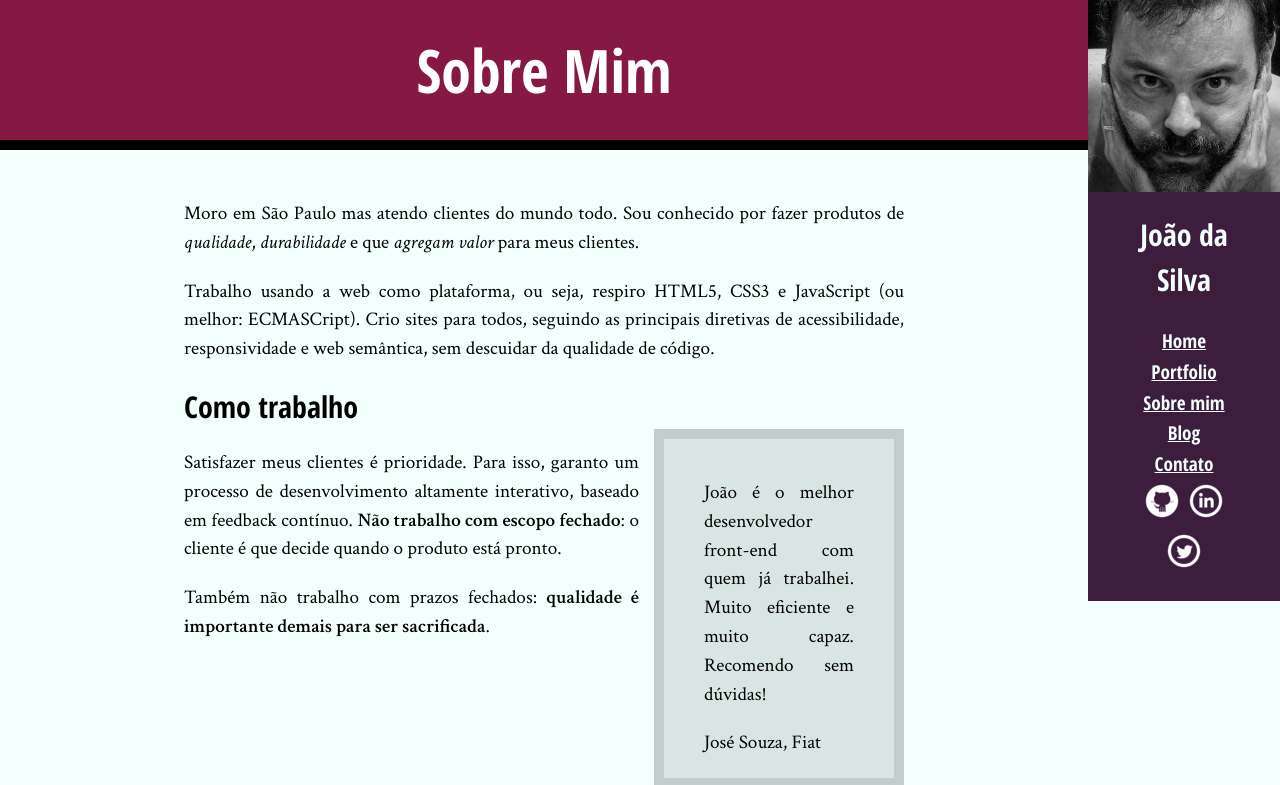
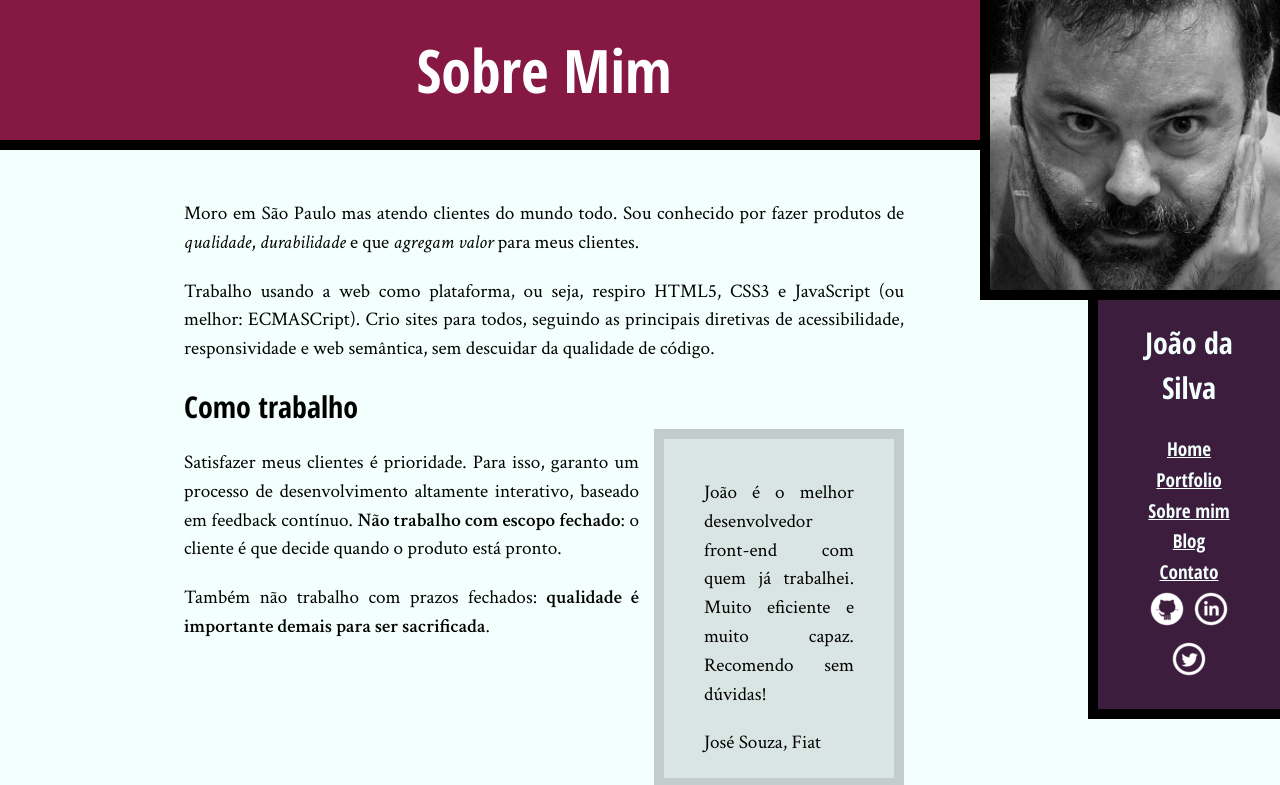
Before and after one commit to rapha1908/MeusCodigos, a plain HTML site: page CursoHTML-aula5/bio.html in a window 1280 px wide. Shown: the top 785 px of the page. Drawn offline with Linux system fonts and the light colour scheme.

Commit message:
Colocando foto maior que o menu

```diff
--- a/CursoHTML-aula5/site.css
+++ b/CursoHTML-aula5/site.css
@@ -100,10 +100,24 @@ aside, .foto {
     display: inline-block;
     float: right;
     clear: right;
+
+    box-sizing: border-box;
+    border-bottom: 10px solid black;
+    border-left: 10px solid black;
+}
+aside{
     width: 15%;
-    box-sizing: border-box;
+    position: relative;
+    top: 300px;
 }
 
+.foto{
+    position: absolute;
+    width: 300px;
+    height: 300px;
+    top: 0;
+    right: 0;
+}
 .social{
     display: inline-block;
 }
```
